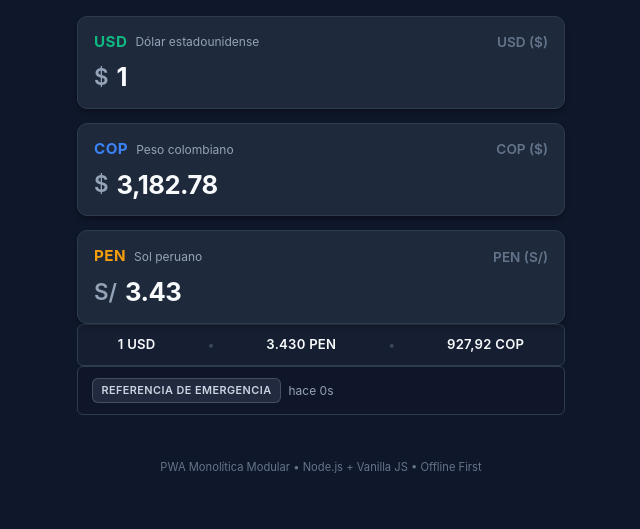
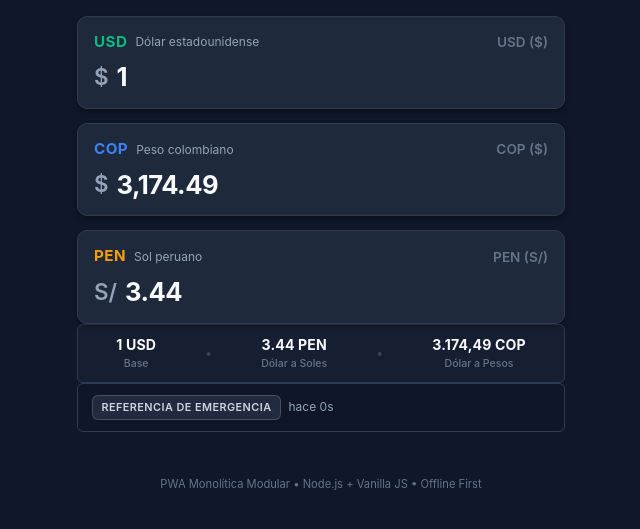
Before and after one commit to Rodriguez-Workspace/Conversor_divisas_COP-USD-PEN, a website: page public/index.html in a window 1280 px wide. Shown: the part 83-612 px from the top of the page, without its empty margins (319-959 px from the left). Drawn offline with Linux system fonts and the light colour scheme; no server answers.

Commit message:
fix: referenciar barra informativa a 1 USD dinamico (Dolar a Soles y Dolar a Pesos)

```diff
--- a/public/css/styles.css
+++ b/public/css/styles.css
@@ -236,7 +236,7 @@ body {
   display: flex;
   align-items: center;
   justify-content: space-around;
-  padding: 0.65rem 0.85rem;
+  padding: 0.6rem 0.85rem;
   background-color: rgba(30, 41, 59, 0.5);
   border: 1px solid var(--border-color);
   border-radius: var(--radius-sm);
@@ -247,16 +247,30 @@ body {
 }
 
 .ref-col {
-  display: inline-flex;
+  display: flex;
+  flex-direction: column;
   align-items: center;
+  text-align: center;
+}
+
+.ref-value {
   color: var(--text-main);
-  letter-spacing: 0.02em;
+  font-size: 0.88rem;
+  font-weight: 700;
+  letter-spacing: 0.01em;
+}
+
+.ref-sub {
+  font-size: 0.66rem;
+  font-weight: 500;
+  color: var(--text-subtle);
+  margin-top: 1px;
 }
 
 .ref-divider {
   color: var(--text-subtle);
-  opacity: 0.5;
-  font-size: 0.75rem;
+  opacity: 0.4;
+  font-size: 0.8rem;
   user-select: none;
 }
 
--- a/public/index.html
+++ b/public/index.html
@@ -17,7 +17,7 @@
   <link rel="manifest" href="/manifest.json">
 
   <!-- Estilos del Sistema -->
-  <link rel="stylesheet" href="/css/styles.css?v=1.0.7">
+  <link rel="stylesheet" href="/css/styles.css?v=1.0.8">
 </head>
 <body>
   <div class="app-container">
@@ -141,13 +141,22 @@
 
       </section>
 
-      <!-- Barra Informativa en Una Sola Línea -->
+      <!-- Barra Informativa Referenciada a 1 USD -->
       <section class="reference-rates-bar" id="reference-rates-bar" aria-label="Cotizaciones de referencia">
-        <span class="ref-col" id="rate-base">1 USD</span>
+        <div class="ref-col" id="col-usd">
+          <span class="ref-value" id="rate-base">1 USD</span>
+          <span class="ref-sub">Base</span>
+        </div>
         <span class="ref-divider" aria-hidden="true">•</span>
-        <span class="ref-col" id="rate-usd-pen">... PEN</span>
+        <div class="ref-col" id="col-pen">
+          <span class="ref-value" id="rate-usd-pen">3.44 PEN</span>
+          <span class="ref-sub">Dólar a Soles</span>
+        </div>
         <span class="ref-divider" aria-hidden="true">•</span>
-        <span class="ref-col" id="rate-pen-cop">... COP</span>
+        <div class="ref-col" id="col-cop">
+          <span class="ref-value" id="rate-usd-cop">3.174,49 COP</span>
+          <span class="ref-sub">Dólar a Pesos</span>
+        </div>
       </section>
 
       <!-- Panel de Estado de Caché y Auditoría de Datos -->
@@ -171,10 +180,10 @@
   </div>
 
   <!-- Scripts en orden de inyección limpia -->
-  <script src="/js/core/converter.js?v=1.0.7"></script>
-  <script src="/js/core/cacheManager.js?v=1.0.7"></script>
-  <script src="/js/services/api.js?v=1.0.7"></script>
-  <script src="/js/ui/view.js?v=1.0.7"></script>
-  <script src="/js/app.js?v=1.0.7"></script>
+  <script src="/js/core/converter.js?v=1.0.8"></script>
+  <script src="/js/core/cacheManager.js?v=1.0.8"></script>
+  <script src="/js/services/api.js?v=1.0.8"></script>
+  <script src="/js/ui/view.js?v=1.0.8"></script>
+  <script src="/js/app.js?v=1.0.8"></script>
 </body>
 </html>
--- a/public/js/core/cacheManager.js
+++ b/public/js/core/cacheManager.js
@@ -17,8 +17,8 @@
   // Tasas de emergencia integradas (si el dispositivo está 100% offline y es primera apertura)
   const HARDCODED_RATES = {
     USD: 1.0,
-    COP: 3182.78,
-    PEN: 3.43
+    COP: 3174.49,
+    PEN: 3.44
   };
 
   /**
--- a/public/js/ui/view.js
+++ b/public/js/ui/view.js
@@ -22,6 +22,7 @@
     refRatesBar: document.getElementById('reference-rates-bar'),
     rateBase: document.getElementById('rate-base'),
     rateUsdPen: document.getElementById('rate-usd-pen'),
+    rateUsdCop: document.getElementById('rate-usd-cop') || document.getElementById('rate-pen-cop'),
     ratePenCop: document.getElementById('rate-pen-cop'),
 
     // Panel de estado de datos
@@ -65,22 +66,24 @@
   }
 
   /**
-   * Actualiza la barra informativa en una sola línea limpia:
-   * 1 USD • 3.434 PEN • 926,76 COP
+   * Actualiza la barra informativa referenciando todo a 1 USD dinámico:
+   * 1 USD • 3.44 PEN (Dólar a Soles) • 3,174.49 COP (Dólar a Pesos)
    */
   function updateRatesDisplay(rates) {
     if (!rates || !rates.COP || !rates.PEN) return;
 
-    const usdPen = Number(rates.PEN).toLocaleString('es-PE', { minimumFractionDigits: 3, maximumFractionDigits: 3 });
+    const usdPen = Number(rates.PEN).toLocaleString('es-PE', { minimumFractionDigits: 2, maximumFractionDigits: 3 });
+    const usdCop = Number(rates.COP).toLocaleString('es-CO', { minimumFractionDigits: 2, maximumFractionDigits: 2 });
     const penCop = Number(rates.COP / rates.PEN).toLocaleString('es-CO', { minimumFractionDigits: 2, maximumFractionDigits: 2 });
-    const usdCop = Number(rates.COP).toLocaleString('es-CO', { minimumFractionDigits: 2, maximumFractionDigits: 2 });
 
     if (elements.rateBase) elements.rateBase.textContent = '1 USD';
     if (elements.rateUsdPen) elements.rateUsdPen.textContent = `${usdPen} PEN`;
-    if (elements.ratePenCop) elements.ratePenCop.textContent = `${penCop} COP`;
+
+    const targetCop = elements.rateUsdCop || elements.ratePenCop;
+    if (targetCop) targetCop.textContent = `${usdCop} COP`;
 
     if (elements.refRatesBar) {
-      elements.refRatesBar.title = `1 USD = ${usdPen} PEN | 1 PEN = ${penCop} COP | 1 USD = $${usdCop} COP`;
+      elements.refRatesBar.title = `1 USD = ${usdPen} PEN (Dólar a Soles) | 1 USD = $${usdCop} COP (Dólar a Pesos) | 1 PEN = $${penCop} COP (Sol a Pesos)`;
     }
   }
 
--- a/public/sw.js
+++ b/public/sw.js
@@ -4,7 +4,7 @@
  * - API Routes (/api/rates): Network-First con fallback a caché
  */
 
-const CACHE_NAME = 'currency-pwa-v1.0.7';
+const CACHE_NAME = 'currency-pwa-v1.0.8';
 
 // Recursos críticos para funcionamiento 100% offline
 const STATIC_ASSETS = [
@@ -100,7 +100,7 @@ async function networkFirstApiStrategy(request) {
     return new Response(JSON.stringify({
       success: true,
       base: 'USD',
-      rates: { USD: 1.0, COP: 3182.78, PEN: 3.43 },
+      rates: { USD: 1.0, COP: 3174.49, PEN: 3.44 },
       timestamp: Date.now(),
       source: 'sw_offline_fallback',
       cached: true,
--- a/src/config/env.js
+++ b/src/config/env.js
@@ -22,8 +22,8 @@ const env = {
   // Tasas de respaldo de emergencia (si falla la red en cold-start)
   STATIC_FALLBACK_RATES: {
     USD: 1.0,
-    COP: 3182.78,
-    PEN: 3.43
+    COP: 3174.49,
+    PEN: 3.44
   },
 
   PUBLIC_DIR: (() => {
```
